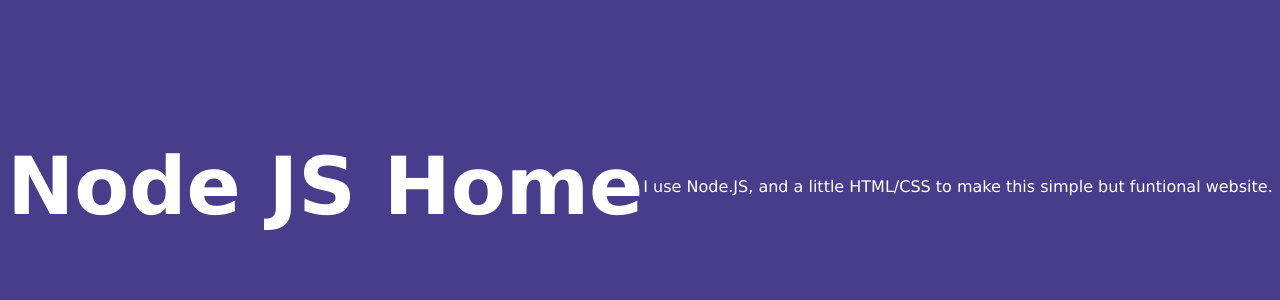
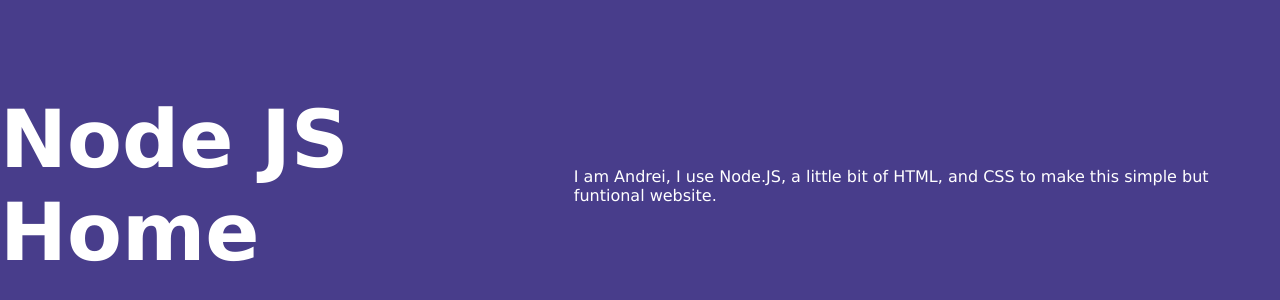
Before and after one commit to dreingineer/nodereview, a website: page index.html in a window 1280 px wide. Shown: the part 214-514 px from the top of the page. Drawn offline with Linux system fonts and the light colour scheme.

Commit message:
updated the paragraph

```diff
--- a/index.html
+++ b/index.html
@@ -31,7 +31,7 @@
 
 <body>
 	<h1>Node JS Home</h1><br>
-	<p>I use Node.JS, and a little HTML/CSS to make this simple but funtional website.</p>
+	<p>I am Andrei, I use Node.JS, a little bit of HTML, and CSS to make this simple but funtional website.</p>
 </body>
 
 </html>
```
